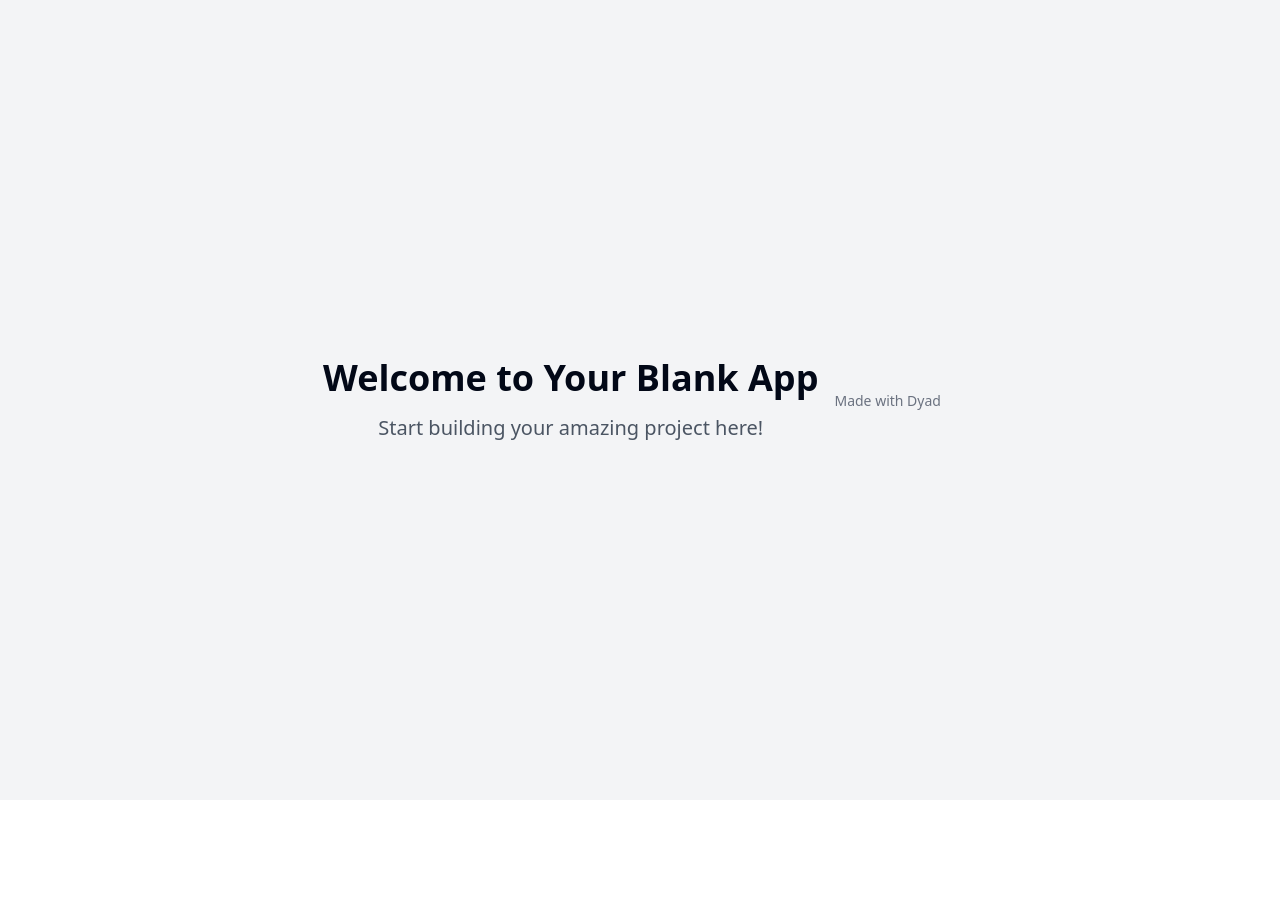
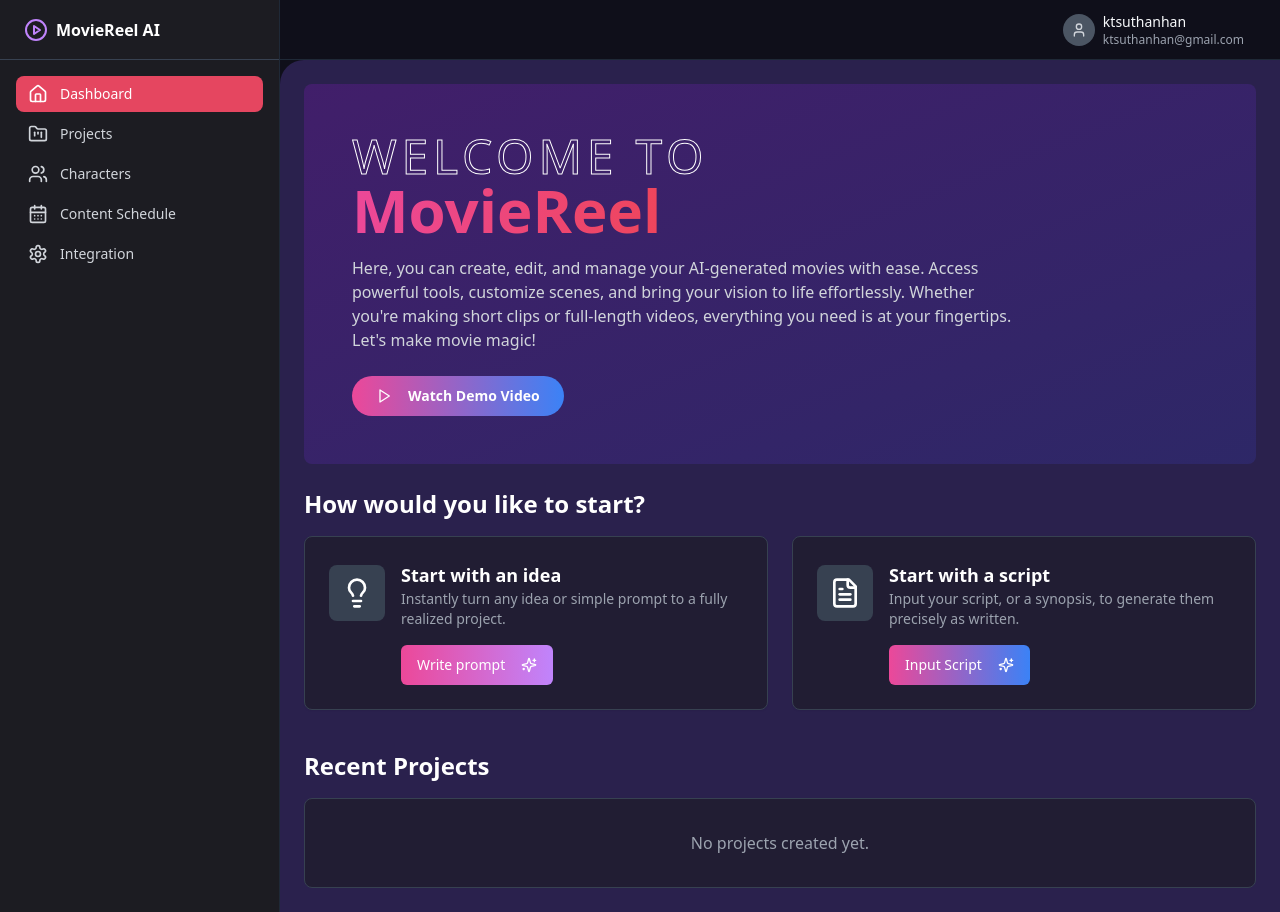
Before and after one commit to antran503/VIDEOREELAI, a React (Vite) app: page / in a window 1280 px wide. Before the commit the page ends 800 px from the top, so only its background shows below. Built offline with nearby package versions, Linux system fonts and the light colour scheme.

Commit message:
[dyad] Tạo dashboard tạo video AI - wrote 6 file(s), deleted 1 file(s)

```diff
--- a/index.html
+++ b/index.html
@@ -1,12 +1,12 @@
 <!doctype html>
-<html lang="en">
+<html lang="en" class="dark">
   <head>
     <meta charset="UTF-8" />
     <meta name="viewport" content="width=device-width, initial-scale=1.0" />
     <title>dyad-generated-app</title>
   </head>
 
-  <body>
+  <body class="bg-background text-foreground">
     <div id="root"></div>
     <script type="module" src="/src/main.tsx"></script>
   </body>
--- a/src/App.tsx
+++ b/src/App.tsx
@@ -16,7 +16,11 @@ const App = () => (
       <BrowserRouter>
         <Routes>
           <Route path="/" element={<Index />} />
-          {/* ADD ALL CUSTOM ROUTES ABOVE THE CATCH-ALL "*" ROUTE */}
+          {/* Placeholder routes for sidebar navigation */}
+          <Route path="/projects" element={<Index />} />
+          <Route path="/characters" element={<Index />} />
+          <Route path="/schedule" element={<Index />} />
+          <Route path="/integration" element={<Index />} />
           <Route path="*" element={<NotFound />} />
         </Routes>
       </BrowserRouter>
--- /dev/null
+++ b/src/components/layout/DashboardLayout.tsx
@@ -0,0 +1,21 @@
+import React from "react";
+import Sidebar from "./Sidebar";
+import Header from "./Header";
+
+const DashboardLayout = ({ children }: { children: React.ReactNode }) => {
+  return (
+    <div className="grid min-h-screen w-full md:grid-cols-[220px_1fr] lg:grid-cols-[280px_1fr] bg-[#0F0F1A]">
+      <div className="hidden border-r border-gray-800 bg-[#1C1C22] md:block">
+        <Sidebar />
+      </div>
+      <div className="flex flex-col">
+        <Header />
+        <main className="flex flex-1 flex-col gap-4 p-4 lg:gap-6 lg:p-6 bg-[#2A214D] md:rounded-tl-3xl">
+          {children}
+        </main>
+      </div>
+    </div>
+  );
+};
+
+export default DashboardLayout;
--- /dev/null
+++ b/src/components/layout/Header.tsx
@@ -0,0 +1,78 @@
+import { Menu, User } from "lucide-react";
+import { Button } from "@/components/ui/button";
+import {
+  DropdownMenu,
+  DropdownMenuContent,
+  DropdownMenuItem,
+  DropdownMenuLabel,
+  DropdownMenuSeparator,
+  DropdownMenuTrigger,
+} from "@/components/ui/dropdown-menu";
+import { Sheet, SheetContent, SheetTrigger } from "@/components/ui/sheet";
+import Sidebar from "./Sidebar";
+import { NavLink } from "react-router-dom";
+
+const Header = () => {
+  return (
+    <header className="flex h-14 items-center gap-4 border-b border-gray-800 bg-transparent px-4 lg:h-[60px] lg:px-6">
+      <Sheet>
+        <SheetTrigger asChild>
+          <Button
+            variant="outline"
+            size="icon"
+            className="shrink-0 md:hidden bg-transparent border-gray-600 hover:bg-gray-800"
+          >
+            <Menu className="h-5 w-5" />
+            <span className="sr-only">Toggle navigation menu</span>
+          </Button>
+        </SheetTrigger>
+        <SheetContent
+          side="left"
+          className="flex flex-col p-0 bg-[#1C1C22] border-r-0"
+        >
+          <Sidebar />
+        </SheetContent>
+      </Sheet>
+      <div className="w-full flex-1">
+        {/* Header content can go here */}
+      </div>
+      <DropdownMenu>
+        <DropdownMenuTrigger asChild>
+          <Button
+            variant="secondary"
+            className="rounded-full flex items-center gap-2 bg-transparent hover:bg-gray-800 p-1 pr-3"
+          >
+            <div className="w-8 h-8 rounded-full bg-gray-600 flex items-center justify-center">
+              <User className="h-5 w-5 text-gray-300" />
+            </div>
+            <div className="hidden md:flex flex-col items-start">
+              <span className="text-sm font-medium">ktsuthanhan</span>
+              <span className="text-xs text-gray-400">
+                ktsuthanhan@gmail.com
+              </span>
+            </div>
+          </Button>
+        </DropdownMenuTrigger>
+        <DropdownMenuContent
+          align="end"
+          className="bg-[#1C1C22] border-gray-700 text-white"
+        >
+          <DropdownMenuLabel>My Account</DropdownMenuLabel>
+          <DropdownMenuSeparator className="bg-gray-700" />
+          <DropdownMenuItem className="focus:bg-gray-700">
+            Profile
+          </DropdownMenuItem>
+          <DropdownMenuItem className="focus:bg-gray-700">
+            Settings
+          </DropdownMenuItem>
+          <DropdownMenuSeparator className="bg-gray-700" />
+          <DropdownMenuItem className="focus:bg-red-500/20 focus:text-red-400">
+            Logout
+          </DropdownMenuItem>
+        </DropdownMenuContent>
+      </DropdownMenu>
+    </header>
+  );
+};
+
+export default Header;
--- /dev/null
+++ b/src/components/layout/Sidebar.tsx
@@ -0,0 +1,53 @@
+import { NavLink } from "react-router-dom";
+import { Home, FolderKanban, Users, CalendarDays, Settings, PlayCircle } from "lucide-react";
+
+const Sidebar = () => {
+  return (
+    <div className="flex h-full max-h-screen flex-col gap-2">
+      <div className="flex h-14 items-center border-b border-gray-700 px-4 lg:h-[60px] lg:px-6">
+        <NavLink to="/" className="flex items-center gap-2 font-semibold text-white">
+          <PlayCircle className="h-6 w-6 text-purple-400" />
+          <span>MovieReel AI</span>
+        </NavLink>
+      </div>
+      <div className="flex-1 overflow-auto py-2">
+        <nav className="grid items-start px-2 text-sm font-medium lg:px-4 gap-1">
+          <SidebarLink to="/" icon={<Home className="h-5 w-5" />}>
+            Dashboard
+          </SidebarLink>
+          <SidebarLink to="/projects" icon={<FolderKanban className="h-5 w-5" />}>
+            Projects
+          </SidebarLink>
+          <SidebarLink to="/characters" icon={<Users className="h-5 w-5" />}>
+            Characters
+          </SidebarLink>
+          <SidebarLink to="/schedule" icon={<CalendarDays className="h-5 w-5" />}>
+            Content Schedule
+          </SidebarLink>
+          <SidebarLink to="/integration" icon={<Settings className="h-5 w-5" />}>
+            Integration
+          </SidebarLink>
+        </nav>
+      </div>
+    </div>
+  );
+};
+
+const SidebarLink = ({ to, icon, children }: { to: string; icon: React.ReactNode; children: React.ReactNode }) => {
+  return (
+    <NavLink
+      to={to}
+      end
+      className={({ isActive }) =>
+        `flex items-center gap-3 rounded-lg px-3 py-2 text-gray-300 transition-all hover:text-white ${
+          isActive ? "bg-[#E54660] text-white" : "hover:bg-gray-800"
+        }`
+      }
+    >
+      {icon}
+      <span className="font-medium">{children}</span>
+    </NavLink>
+  );
+};
+
+export default Sidebar;
--- a/src/components/made-with-dyad.tsx
+++ /dev/null
@@ -1,14 +0,0 @@
-export const MadeWithDyad = () => {
-  return (
-    <div className="p-4 text-center">
-      <a
-        href="https://www.dyad.sh/"
-        target="_blank"
-        rel="noopener noreferrer"
-        className="text-sm text-gray-500 hover:text-gray-700 dark:text-gray-400 dark:hover:text-gray-200"
-      >
-        Made with Dyad
-      </a>
-    </div>
-  );
-};
--- a/src/pages/Index.tsx
+++ b/src/pages/Index.tsx
@@ -1,18 +1,69 @@
-// Update this page (the content is just a fallback if you fail to update the page)
-
-import { MadeWithDyad } from "@/components/made-with-dyad";
+import { Button } from "@/components/ui/button";
+import { Card, CardContent } from "@/components/ui/card";
+import DashboardLayout from "@/components/layout/DashboardLayout";
+import { Play, Lightbulb, FileText, Sparkles } from "lucide-react";
 
 const Index = () => {
   return (
-    <div className="min-h-screen flex items-center justify-center bg-gray-100">
-      <div className="text-center">
-        <h1 className="text-4xl font-bold mb-4">Welcome to Your Blank App</h1>
-        <p className="text-xl text-gray-600">
-          Start building your amazing project here!
-        </p>
+    <DashboardLayout>
+      <div className="relative bg-gradient-to-br from-purple-900/50 to-indigo-900/50 rounded-lg p-8 md:p-12 text-white overflow-hidden">
+        <div className="relative z-10">
+          <h1 className="text-3xl md:text-5xl font-thin tracking-widest" style={{ WebkitTextStroke: '1px white', color: 'transparent' }}>WELCOME TO</h1>
+          <h2 className="text-4xl md:text-6xl font-bold bg-clip-text text-transparent bg-gradient-to-r from-pink-500 via-red-500 to-purple-600 mb-4">MovieReel</h2>
+          <p className="max-w-2xl mb-6 text-gray-300">
+            Here, you can create, edit, and manage your AI-generated movies with ease. Access powerful tools, customize scenes, and bring your vision to life effortlessly. Whether you're making short clips or full-length videos, everything you need is at your fingertips. Let's make movie magic!
+          </p>
+          <Button className="bg-gradient-to-r from-pink-500 to-blue-500 text-white font-semibold rounded-full px-6 py-3">
+            <Play className="mr-2 h-4 w-4" /> Watch Demo Video
+          </Button>
+        </div>
       </div>
-      <MadeWithDyad />
-    </div>
+
+      <div>
+        <h3 className="text-2xl font-semibold text-white mb-4">How would you like to start?</h3>
+        <div className="grid gap-6 md:grid-cols-2">
+          <Card className="bg-[#1C1C22]/60 border-gray-700 text-white">
+            <CardContent className="p-6">
+                <div className="flex items-start gap-4">
+                    <div className="bg-gray-700 p-3 rounded-lg mt-1">
+                        <Lightbulb className="h-8 w-8 text-white" />
+                    </div>
+                    <div className="flex-1">
+                        <h4 className="font-semibold text-lg">Start with an idea</h4>
+                        <p className="text-sm text-gray-400 mb-4">Instantly turn any idea or simple prompt to a fully realized project.</p>
+                        <Button className="bg-gradient-to-r from-pink-500 to-purple-400 text-white rounded-md">
+                            Write prompt <Sparkles className="ml-2 h-4 w-4" />
+                        </Button>
+                    </div>
+                </div>
+            </CardContent>
+          </Card>
+          <Card className="bg-[#1C1C22]/60 border-gray-700 text-white">
+            <CardContent className="p-6">
+                <div className="flex items-start gap-4">
+                    <div className="bg-gray-700 p-3 rounded-lg mt-1">
+                        <FileText className="h-8 w-8 text-white" />
+                    </div>
+                    <div className="flex-1">
+                        <h4 className="font-semibold text-lg">Start with a script</h4>
+                        <p className="text-sm text-gray-400 mb-4">Input your script, or a synopsis, to generate them precisely as written.</p>
+                        <Button className="bg-gradient-to-r from-pink-500 to-blue-500 text-white rounded-md">
+                            Input Script <Sparkles className="ml-2 h-4 w-4" />
+                        </Button>
+                    </div>
+                </div>
+            </CardContent>
+          </Card>
+        </div>
+      </div>
+
+      <div>
+        <h3 className="text-2xl font-semibold text-white my-4">Recent Projects</h3>
+        <div className="text-center text-gray-400 py-8 bg-[#1C1C22]/60 rounded-lg border border-gray-700">
+          <p>No projects created yet.</p>
+        </div>
+      </div>
+    </DashboardLayout>
   );
 };
 
```
